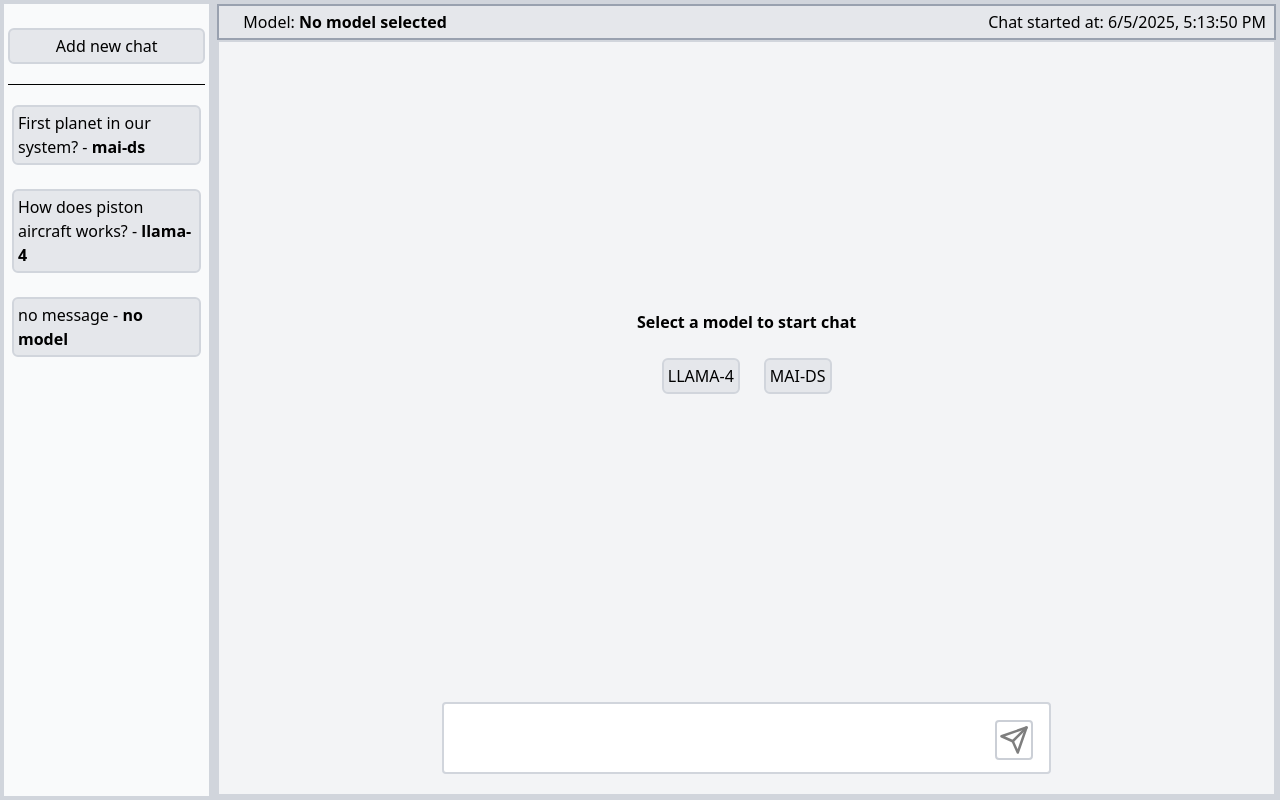
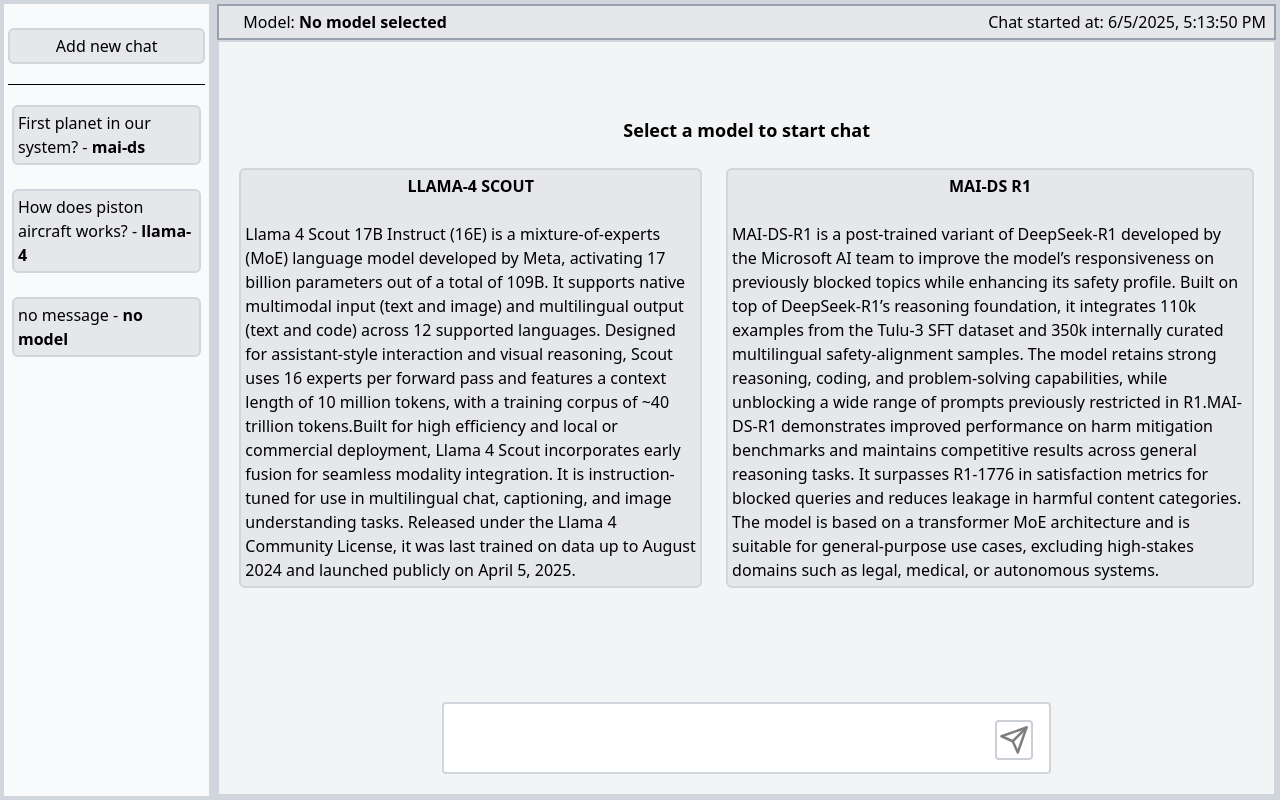
Before and after one commit to BMike903/LLM-front, a React (Vite) app: page / in a window 1280 px wide. Both pictures are taken after a click on the element "Add new chat". Built offline with nearby package versions, Linux system fonts and the light colour scheme.

Commit message:
added descriptions to model

```diff
--- a/src/App.tsx
+++ b/src/App.tsx
@@ -98,7 +98,7 @@ function App() {
         <div className="mx-auto flex h-full w-full flex-col items-center gap-15 overflow-y-scroll scroll-smooth border-2 border-solid border-gray-300 bg-gray-100 p-5 dark:border-gray-600 dark:bg-black">
           {!model && (
             <div className="flex h-full w-full flex-col items-center justify-center gap-6">
-              <b>Select a model to start chat</b>
+              <p className="text-lg font-bold">Select a model to start chat</p>
               <ul className="flex gap-6">
                 {Object.entries(models).map(([modelKey, model]) => (
                   <li
@@ -106,7 +106,9 @@ function App() {
                     onClick={() => console.log(modelKey)}
                     className="rounded-md border-2 border-solid border-gray-300 bg-gray-200 p-1 hover:cursor-pointer hover:bg-gray-100 dark:border-gray-600 dark:bg-gray-800 dark:hover:bg-gray-700"
                   >
-                    {model.name}
+                    <p className="text-center font-bold">{model.name}</p>
+                    <br />
+                    {model.description}
                   </li>
                 ))}
               </ul>
--- a/src/constants/models.ts
+++ b/src/constants/models.ts
@@ -1,6 +1,18 @@
 import { ModelsList } from "../types/models";
 
 export const models: ModelsList = {
-  "llama-4": { name: "LLAMA-4", APIName: "meta-llama/llama-4-scout:free" },
-  "mai-ds": { name: "MAI-DS", APIName: "microsoft/mai-ds-r1:free" },
+  "llama-4": {
+    name: "LLAMA-4 SCOUT",
+    APIName: "meta-llama/llama-4-scout:free",
+    description:
+      "Llama 4 Scout 17B Instruct (16E) is a mixture-of-experts (MoE) language model developed by Meta, activating 17 billion parameters out of a total of 109B. It supports native multimodal input (text and image) and multilingual output (text and code) across 12 supported languages. Designed for assistant-style interaction and visual reasoning, Scout uses 16 experts per forward pass and features a context length of 10 million tokens, with a training corpus of ~40 trillion tokens." +
+      "Built for high efficiency and local or commercial deployment, Llama 4 Scout incorporates early fusion for seamless modality integration. It is instruction-tuned for use in multilingual chat, captioning, and image understanding tasks. Released under the Llama 4 Community License, it was last trained on data up to August 2024 and launched publicly on April 5, 2025.",
+  },
+  "mai-ds": {
+    name: "MAI-DS R1",
+    APIName: "microsoft/mai-ds-r1:free",
+    description:
+      "MAI-DS-R1 is a post-trained variant of DeepSeek-R1 developed by the Microsoft AI team to improve the model’s responsiveness on previously blocked topics while enhancing its safety profile. Built on top of DeepSeek-R1’s reasoning foundation, it integrates 110k examples from the Tulu-3 SFT dataset and 350k internally curated multilingual safety-alignment samples. The model retains strong reasoning, coding, and problem-solving capabilities, while unblocking a wide range of prompts previously restricted in R1." +
+      "MAI-DS-R1 demonstrates improved performance on harm mitigation benchmarks and maintains competitive results across general reasoning tasks. It surpasses R1-1776 in satisfaction metrics for blocked queries and reduces leakage in harmful content categories. The model is based on a transformer MoE architecture and is suitable for general-purpose use cases, excluding high-stakes domains such as legal, medical, or autonomous systems.",
+  },
 } as const;
--- a/src/types/models.ts
+++ b/src/types/models.ts
@@ -3,6 +3,7 @@ import { models } from "../constants/models";
 export type Model = {
   name: string;
   APIName: string;
+  description: string;
 };
 
 export type ModelsList = Record<string, Model>;
```
